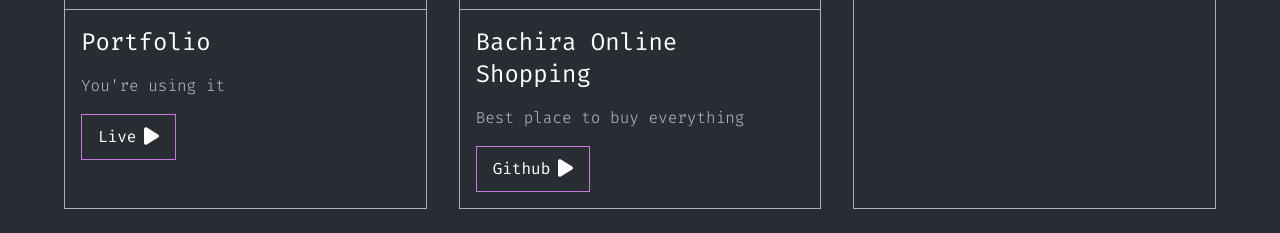
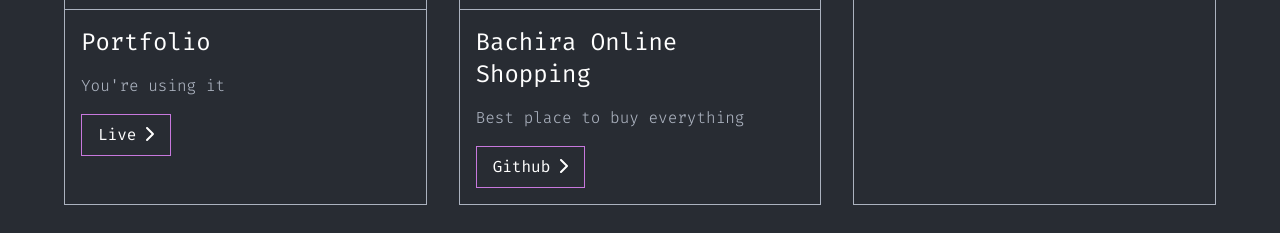
Before and after one commit to serkanursavas/portfolio, a React (Vite) app: page / in a window 1280 px wide. Shown: the part 1360-1593 px from the top of the page. Built offline with nearby package versions, Linux system fonts and the light colour scheme.

Commit message:
changed prim btn icon

```diff
--- a/src/components/ProjectItem.jsx
+++ b/src/components/ProjectItem.jsx
@@ -1,4 +1,4 @@
-import { faPlay } from '@fortawesome/free-solid-svg-icons'
+import { faChevronRight } from '@fortawesome/free-solid-svg-icons'
 import ButtonPrimary from '../components/UI/ButtonPrimary'
 import TypingEffect from './UI/TypingEffect'
 
@@ -19,7 +19,7 @@ const ProjectItem = props => {
           <ButtonPrimary
             link={props.link}
             name={props.status}
-            icon={faPlay}
+            icon={faChevronRight}
           />
         </div>
       </div>
--- a/src/components/UI/ButtonPrimary.jsx
+++ b/src/components/UI/ButtonPrimary.jsx
@@ -6,10 +6,10 @@ const ButtonPrimary = props => {
     <button className="border text-base border-primary w-fit py-2 px-4 hover:bg-[#C778DD] hover:bg-opacity-20">
       <Link
         to={props.link}
-        className="flex items-center gap-2  text-white"
+        className="flex items-center gap-2 text-white"
       >
         {props.name}
-        <span className="text-xl">{props.icon && <FontAwesomeIcon icon={props.icon} />}</span>
+        <span className="text-base">{props.icon && <FontAwesomeIcon icon={props.icon} />}</span>
       </Link>
     </button>
   )
```
